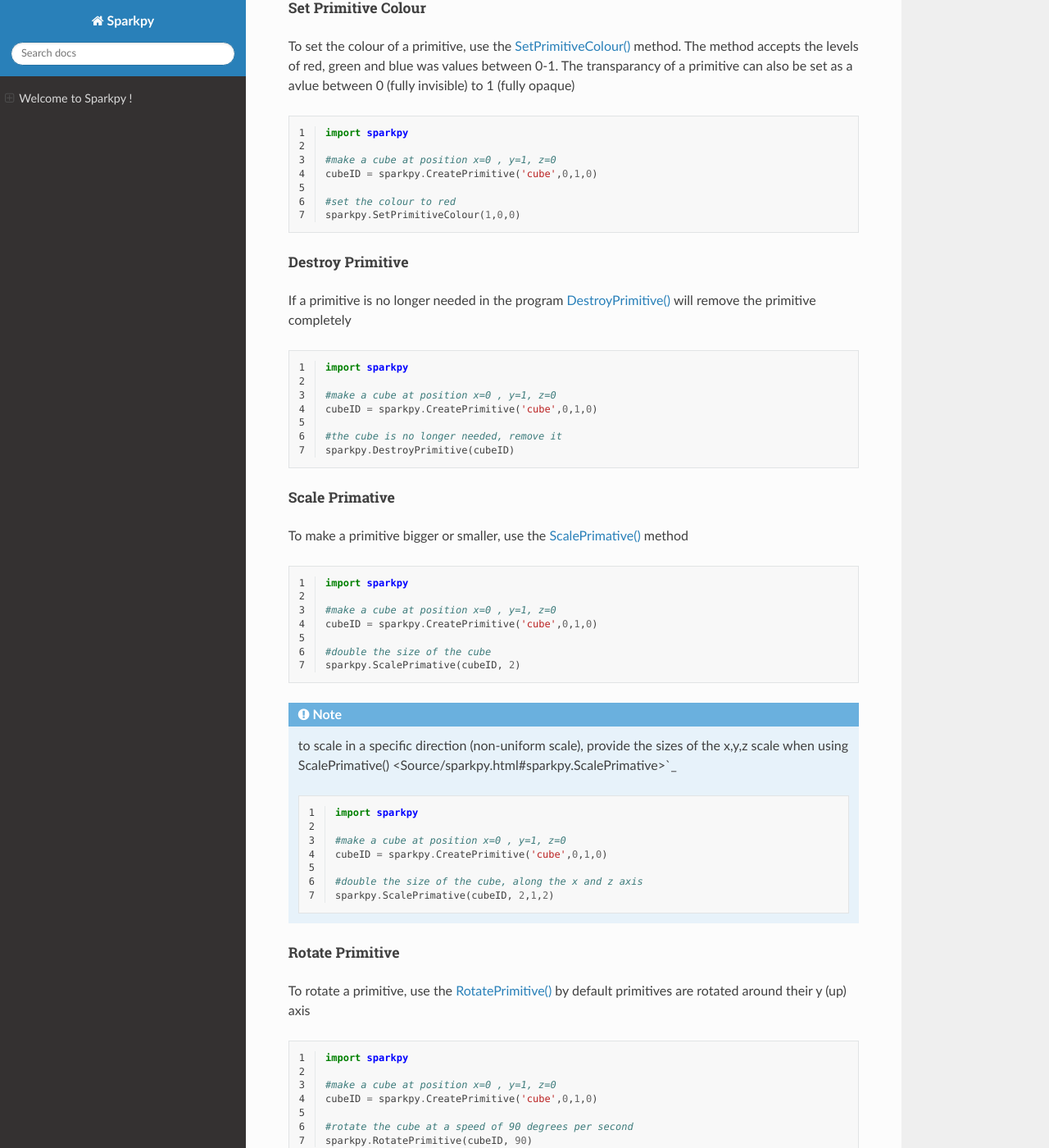
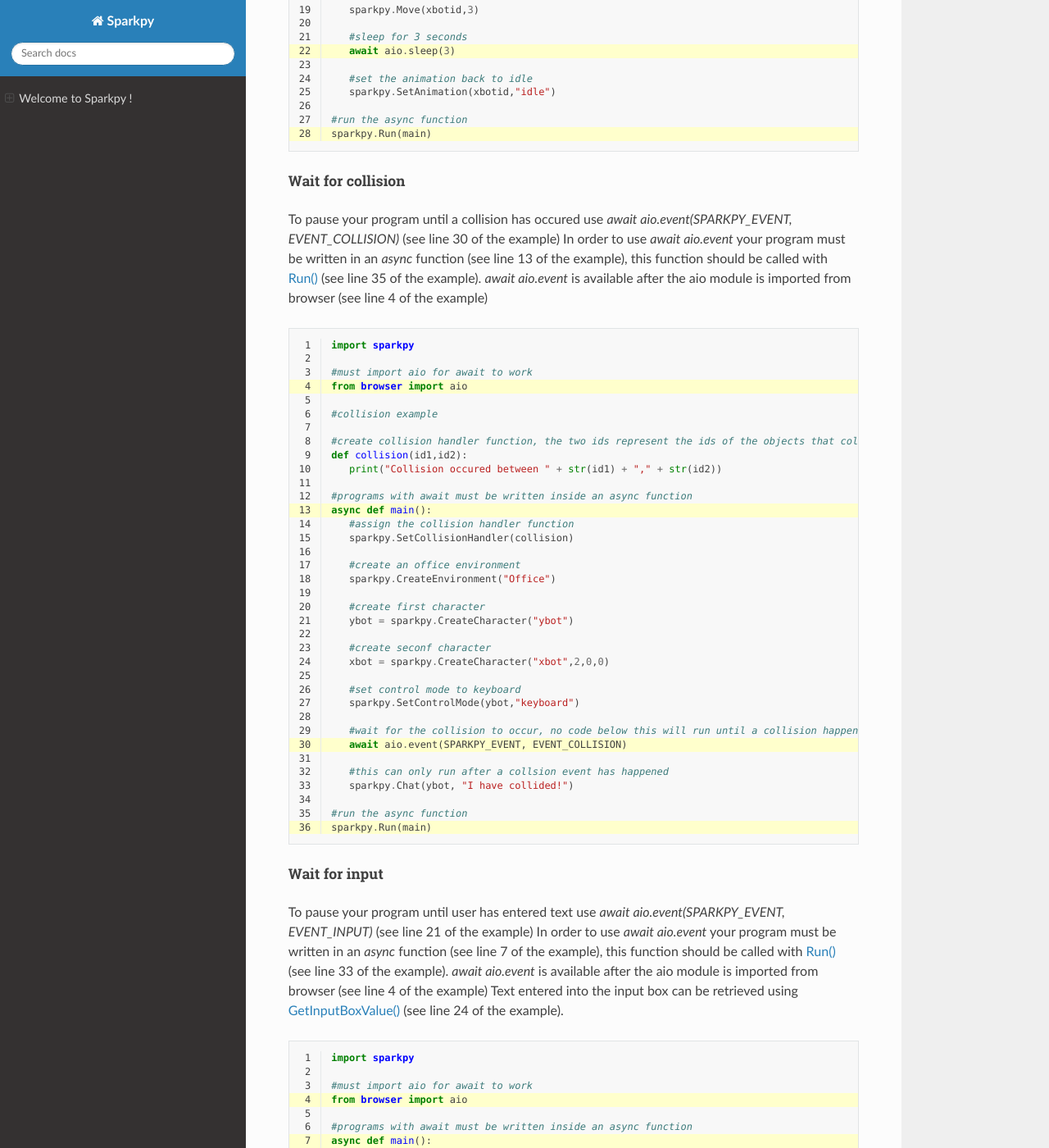
Before and after one commit to kpatel122/sparkpy-web-client, a Sphinx documentation site: the page built from redesign/Docs/index.rst, in a window 1280 px wide and 1400 px high, scrolled down 9651 px. Shown: the whole window at 82% size. Built offline with Sphinx 7.4.7 and the Read the Docs theme 2.0.0, drawn with Linux system fonts in a browser that asks for light colours; pages that are not in the unit, such as notebooks, are missing from menus; some of the changed text lies outside the part shown.

Commit message:
updated docs

```diff
--- a/redesign/Docs/index.rst
+++ b/redesign/Docs/index.rst
@@ -492,7 +492,6 @@ An effecct can be stopped with `StopEffect() <Source/sparkpy.html#sparkpy.StopEf
 
 .. code-block:: python
 
-
    import sparkpy
 
    #special effects example
@@ -523,6 +522,145 @@ An effecct can be stopped with `StopEffect() <Source/sparkpy.html#sparkpy.StopEf
    +-------------+----------+----------+-----------+
    |\"blue\"     |\"green\" |          |           |
    +-------------+----------+----------+-----------+
+
+~~~~~
+Wait
+~~~~~
+
+""""""""""""""""""
+Wait for seconds
+""""""""""""""""""
+To pause your program for a specific amount of time, use *aio.sleep* (see line 22 of the example)
+In order to use aio.sleep your program must be written in an *async* function (see line 7 of the example), this function should be called with
+`Run() <Source/sparkpy.html#sparkpy.Run>`_ (see line 28 of the example). Waits are performed using *await aio.sleep()* which is available after an import of the aio module from browser(see line 4 of the example)
+
+
+.. code-block:: python
+   :emphasize-lines: 4,7,22,28
+
+   import sparkpy
+
+   #must import aio for await to work
+   from browser import aio
+
+   #programs with sleep with be written inside an async function
+   async def main():
+
+      #create office environment
+      sparkpy.CreateEnvironment("forest")
+
+      #create robot character at position x=0 y0 z=3
+      xbotid = sparkpy.CreateCharacter("xbot",0,0,3)
+
+      #set animation to walk
+      sparkpy.SetAnimation(xbotid, "Walk")
+
+      #move the character for 3 seconds
+      sparkpy.Move(xbotid,3)
+
+      #sleep for 3 seconds
+      await aio.sleep(3)
+
+      #set the animation back to idle
+      sparkpy.SetAnimation(xbotid,"idle")
+
+   #run the async function
+   sparkpy.Run(main)
+
+
+""""""""""""""""""""
+Wait for collision
+""""""""""""""""""""
+
+To pause your program until a collision has occured use *await aio.event(SPARKPY_EVENT, EVENT_COLLISION)* (see line 30 of the example)
+In order to use *await aio.event* your program must be written in an *async* function (see line 13 of the example), this function should be called with
+`Run() <Source/sparkpy.html#sparkpy.Run>`_ (see line 35 of the example).  *await aio.event* is available after the aio module is imported from browser (see line 4 of the example)
+
+.. code-block:: python
+   :emphasize-lines: 4,13,30,36
+
+   import sparkpy
+
+   #must import aio for await to work
+   from browser import aio
+
+   #collision example
+
+   #create collision handler function, the two ids represent the ids of the objects that collided
+   def collision(id1,id2):
+      print("Collision occured between " + str(id1) + "," + str(id2))
+
+   #programs with await must be written inside an async function
+   async def main():
+      #assign the collision handler function
+      sparkpy.SetCollisionHandler(collision)
+
+      #create an office environment
+      sparkpy.CreateEnvironment("Office")
+
+      #create first character
+      ybot = sparkpy.CreateCharacter("ybot")
+
+      #create seconf character
+      xbot = sparkpy.CreateCharacter("xbot",2,0,0)
+
+      #set control mode to keyboard
+      sparkpy.SetControlMode(ybot,"keyboard")
+
+      #wait for the collision to occur, no code below this will run until a collision happens
+      await aio.event(SPARKPY_EVENT, EVENT_COLLISION)
+
+      #this can only run after a collsion event has happened
+      sparkpy.Chat(ybot, "I have collided!")
+
+   #run the async function
+   sparkpy.Run(main)
+
+""""""""""""""""""""
+Wait for input
+""""""""""""""""""""
+
+To pause your program until user has entered text use *await aio.event(SPARKPY_EVENT, EVENT_INPUT)* (see line 21 of the example)
+In order to use *await aio.event* your program must be written in an *async* function (see line 7 of the example), this function should be called with
+`Run() <Source/sparkpy.html#sparkpy.Run>`_ (see line 33 of the example).  *await aio.event* is available after the aio module is imported from browser (see line 4 of the example)
+Text entered into the input box can be retrieved using `GetInputBoxValue() <Source/sparkpy.html#sparkpy.GetInputBoxValue>`_ (see line 24 of the example).
+
+.. code-block:: python
+   :emphasize-lines: 4,7,21,24, 33
+
+   import sparkpy
+
+   #must import aio for await to work
+   from browser import aio
+
+   #programs with await must be written inside an async function
+   async def main():
+      #create desert environment test
+      sparkpy.CreateEnvironment('desert');
+
+      #create first character
+      ybot = sparkpy.CreateCharacter("ybot")
+
+      #ask the user a question
+      sparkpy.Chat(ybot, "Hi, What's your name ? ")
+
+      #show an input box, for the user to enter an answer
+      sparkpy.ShowInputBox()
+
+      #wait until text has been entered. Code below this line will not execute until text is entered
+      await aio.event(SPARKPY_EVENT, EVENT_INPUT)
+
+      #text has been entered, retrieve the value that was entered
+      name = sparkpy.GetInputBoxValue()
+
+      #out message to user, with the value they entered
+      sparkpy.Chat(ybot, "Welcome to sparkpy " + name)
+
+      #hide the input box
+      sparkpy.HideInputBox()
+
+   #run the async function
+   sparkpy.Run(main)
 
 ~~~~~~~~~~
 Primitives
```
Also changed, not shown: 12 other files.
